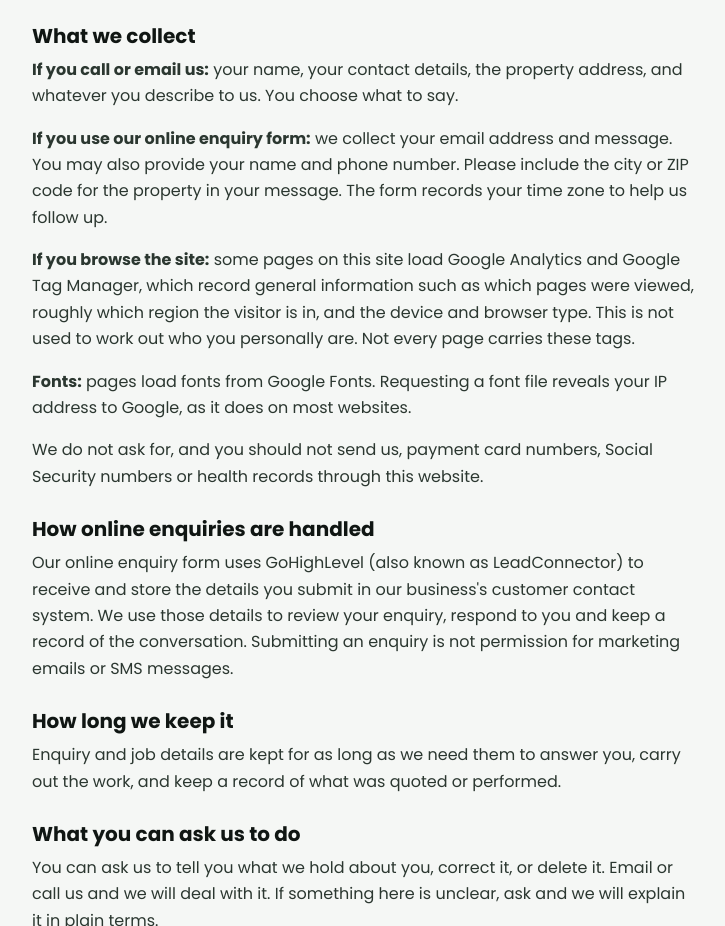
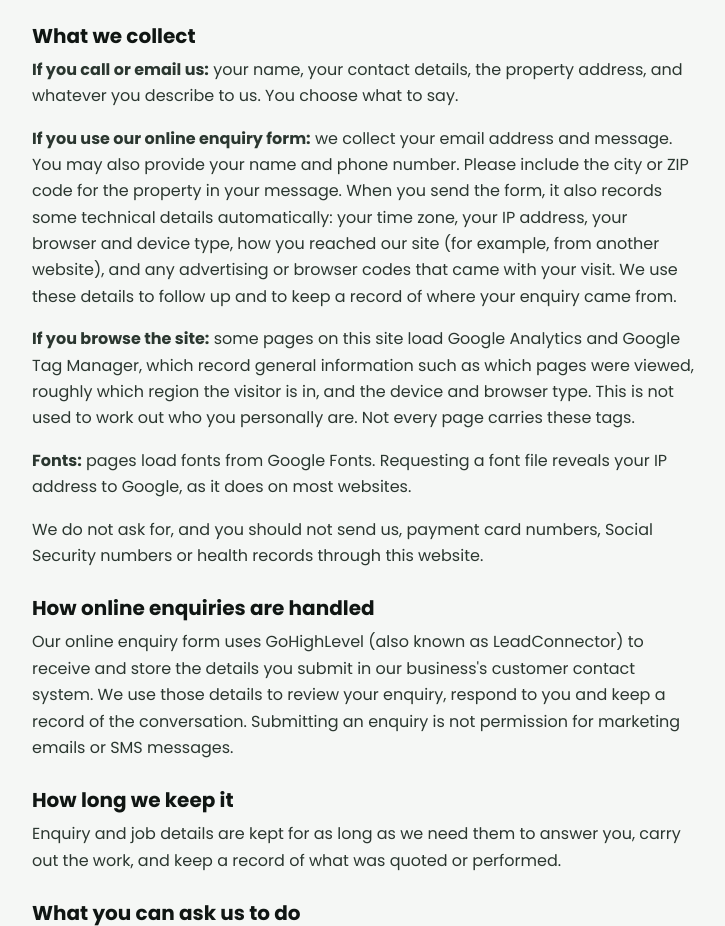
Before and after one commit to Estimate-Experts-USA-LLC/moldandenvironmental-com, a website: page privacy-policy/index.html in a window 1280 px wide. Shown: the part 1127-2053 px from the top of the page, without its empty margins (52-777 px from the left). Drawn offline with Linux system fonts and the light colour scheme.

Commit message:
Privacy page: list what the enquiry form records automatically
The page said the form records only the visitor's time zone. The
provider's stored record of a form enquiry also holds how the visitor
reached the site, and the provider's returned data include the IP
address, the browser's user agent and advertising or browser
identifiers. The page now names those details and why they are kept.

```diff
--- a/privacy-policy/index.html
+++ b/privacy-policy/index.html
@@ -151,7 +151,7 @@
     <p class="me-p">Mold &amp; Environmental of Central Florida<br />4206 Troon Pl, Fort Pierce, FL 34947<br />Phone: (754) 703-8317<br />Email: moldandenvironmental@gmail.com</p>
     <h3 class="me-h3" style="margin-top:26px">What we collect</h3>
     <p class="me-p"><strong>If you call or email us:</strong> your name, your contact details, the property address, and whatever you describe to us. You choose what to say.</p>
-    <p class="me-p"><strong>If you use our online enquiry form:</strong> we collect your email address and message. You may also provide your name and phone number. Please include the city or ZIP code for the property in your message. The form records your time zone to help us follow up.</p>
+    <p class="me-p"><strong>If you use our online enquiry form:</strong> we collect your email address and message. You may also provide your name and phone number. Please include the city or ZIP code for the property in your message. When you send the form, it also records some technical details automatically: your time zone, your IP address, your browser and device type, how you reached our site (for example, from another website), and any advertising or browser codes that came with your visit. We use these details to follow up and to keep a record of where your enquiry came from.</p>
     <p class="me-p"><strong>If you browse the site:</strong> some pages on this site load Google Analytics and Google Tag Manager, which record general information such as which pages were viewed, roughly which region the visitor is in, and the device and browser type. This is not used to work out who you personally are. Not every page carries these tags.</p>
     <p class="me-p"><strong>Fonts:</strong> pages load fonts from Google Fonts. Requesting a font file reveals your IP address to Google, as it does on most websites.</p>
     <p class="me-p">We do not ask for, and you should not send us, payment card numbers, Social Security numbers or health records through this website.</p>
```
